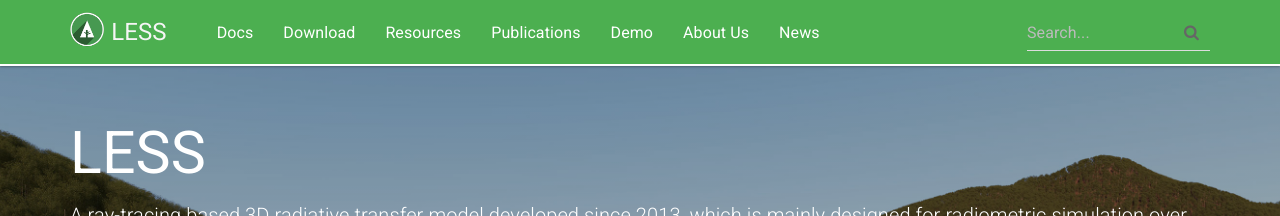
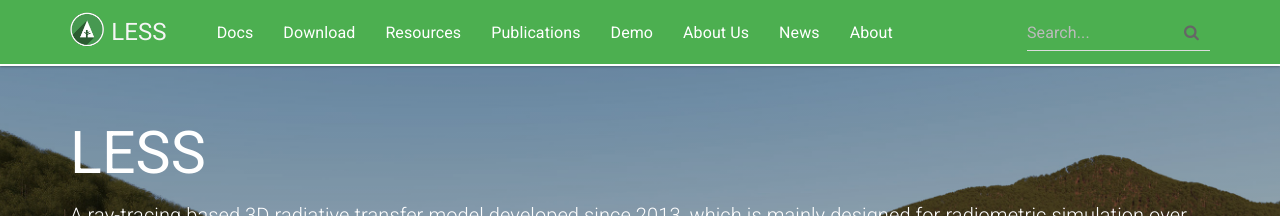
Before and after one commit to jianboqi/jianboqi.github.io, a Jekyll site: the page built from index.html, in a window 1280 px wide. Shown: the top 216 px of the page. Built offline with Jekyll 4.4.1, drawn with Linux system fonts in a browser that asks for light colours; nearby versions of some CDN libraries; comment, search, counter and statistics services are not loaded.

Commit message:
Update topnav.html

```diff
--- a/_includes/topnav.html
+++ b/_includes/topnav.html
@@ -21,6 +21,7 @@
                 <li {% if page.sectionid=='page_demo' %} class="active" {% endif %}><a href="{{ "/demo/" | prepend: site.baseurl }}">Demo</a></li>
                 <li {% if page.sectionid=='page_aboutus' %} class="active" {% endif %}><a href="{{ "/aboutus/" | prepend: site.baseurl }}">About Us</a></li>
                 <li {% if page.sectionid=='blog' %} class="active" {% endif %}><a href="{{ site.posts.first.url | prepend: site.baseurl }}">News</a></li>
+                <li {% if page.sectionid=='about' %} class="active" {% endif %}><a href="{{ "/about/aboutus/" | prepend: site.baseurl }}">About</a></li>
                 <!--<li><a target="_blank" href="http://forum.lessrt.org/">Forum</a></li>-->
             </ul>
             <div class="navbar-right">
```
